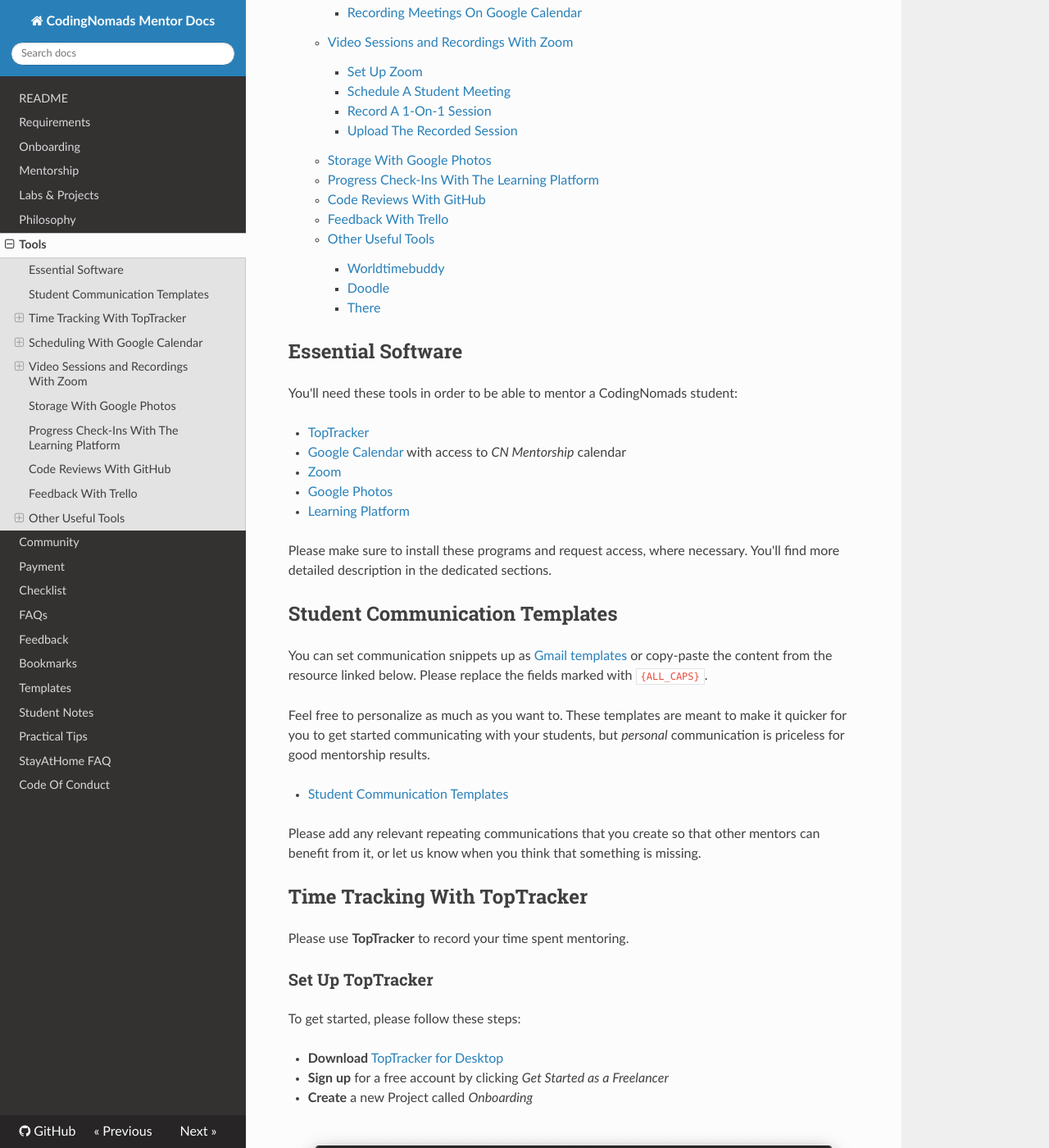
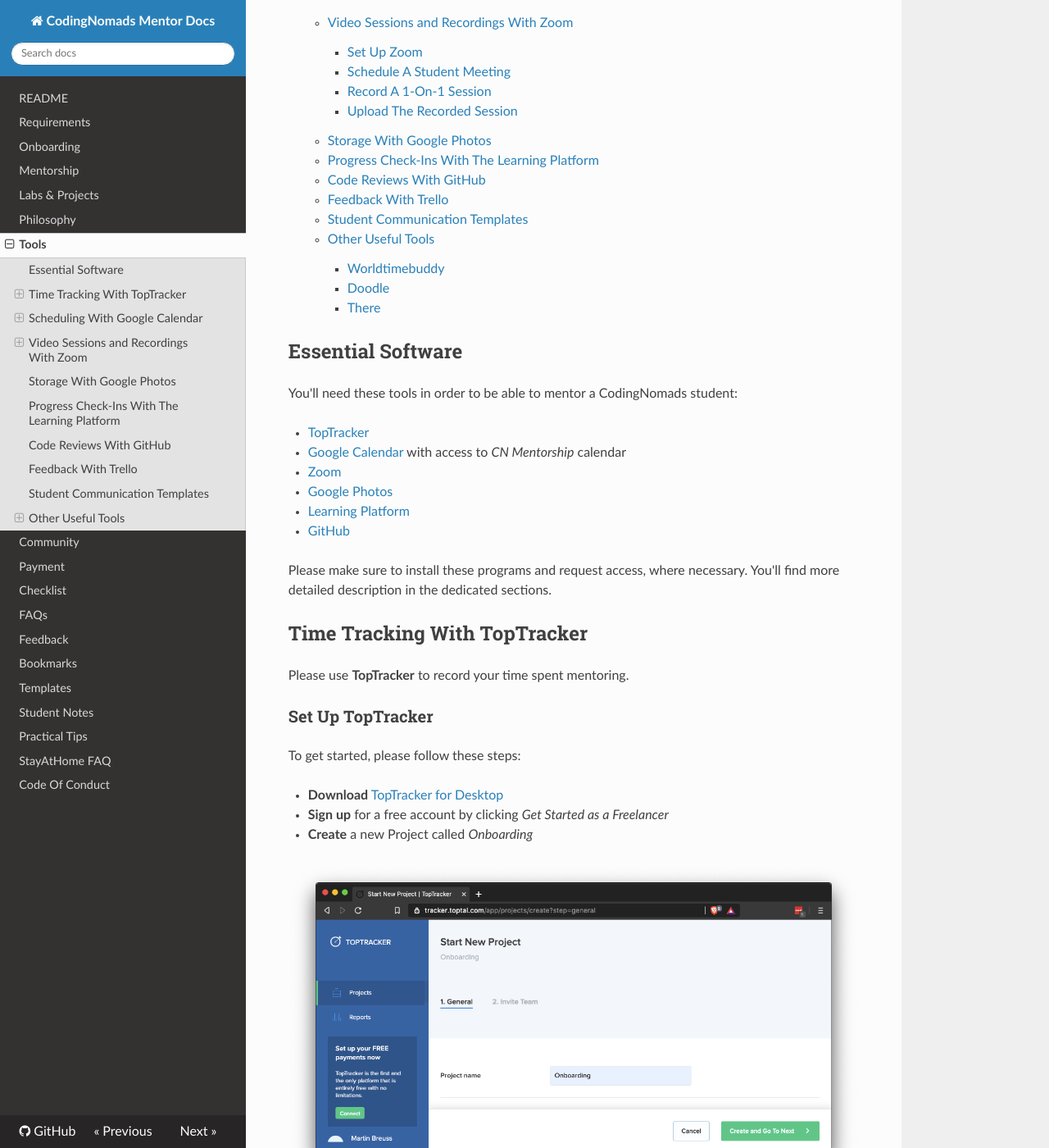
Before and after one commit to CodingNomads/mentor-docs, an MkDocs documentation site: the page built from docs/05_tools.md, in a window 1280 px wide and 1400 px high, scrolled down 492 px. Shown: the whole window at 82% size. Built offline with MkDocs 1.6.1, drawn with Linux system fonts in a browser that asks for light colours; nearby versions of some CDN libraries; some of the changed text lies outside the part shown.

Commit message:
Add GitHub and change order

```diff
--- a/docs/05_tools.md
+++ b/docs/05_tools.md
@@ -13,18 +13,9 @@
 - [Zoom](05_tools.md#video-sessions-and-recordings-with-zoom)
 - [Google Photos](05_tools.md#storage-with-google-photos)
 - [Learning Platform](05_tools.mdprogress-check-ins-with-the-learning-platform)
+- [GitHub](05_tools.md#code-reviews-with-github)
 
 Please make sure to install these programs and request access, where necessary. You'll find more detailed description in the dedicated sections.
-
-## Student Communication Templates
-
-You can set communication snippets up as [Gmail templates](https://www.lifewire.com/how-to-set-up-and-use-email-templates-in-gmail-1172103) or copy-paste the content from the resource linked below. Please replace the fields marked with `{ALL_CAPS}`.
-
-Feel free to personalize as much as you want to. These templates are meant to make it quicker for you to get started communicating with your students, but _personal_ communication is priceless for good mentorship results.
-
-- [Student Communication Templates](12_templates.md)
-
-Please add any relevant repeating communications that you create so that other mentors can benefit from it, or let us know when you think that something is missing.
 
 ## Time Tracking With TopTracker
 
```
Also changed, not shown: other parts of docs/05_tools.md (+10 -0 lines), docs/11_bookmarks.md (+1 -0 lines).
